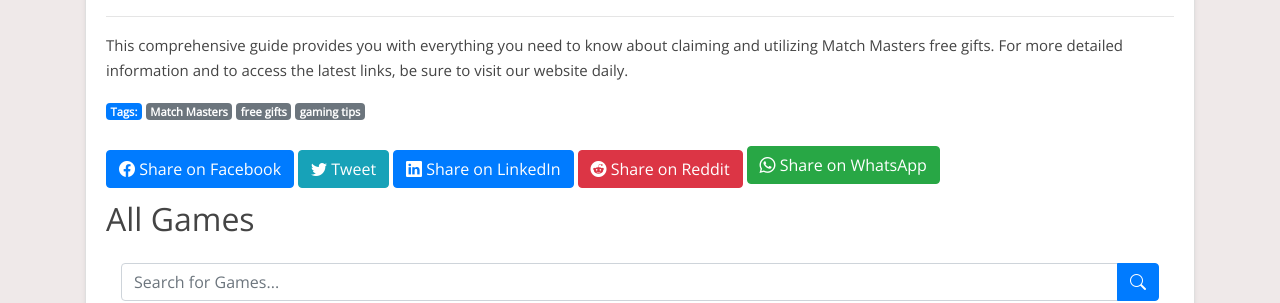
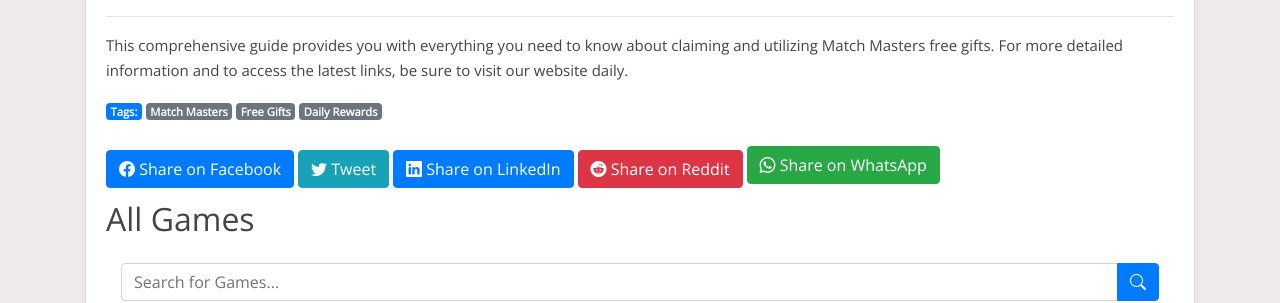
Before and after one commit to Prollad99/bs-net, a Jekyll site: the page built from _posts/2024-06-30-match-masters.md, in a window 1280 px wide and 900 px high, scrolled down 8004 px. Shown: the part 156-459 px from the top of the window. Built offline with Jekyll 4.4.1, drawn with Linux system fonts in a browser that asks for light colours; nearby versions of some CDN libraries; comment, search, counter and statistics services are not loaded.

Commit message:
Update 2024-06-30-match-masters.md

```diff
--- a/_posts/2024-06-30-match-masters.md
+++ b/_posts/2024-06-30-match-masters.md
@@ -3,7 +3,7 @@
 title: "Match Masters Free Gifts: Daily Links & Rewards"
 date: 2024-06-30
 author: "BonusCollector.net"
-tags: [Match Masters, free gifts, gaming tips]
+tags: [Match Masters, Free Gifts, Daily Rewards]
 description: "Discover daily Match Masters free gift links at BonusCollector.net. Redeem coins, boosters, spins, and more to enhance your gameplay. Stay updated for the latest rewards!"
 lang: en
 permalink: /match-masters-free-gifts/
```
